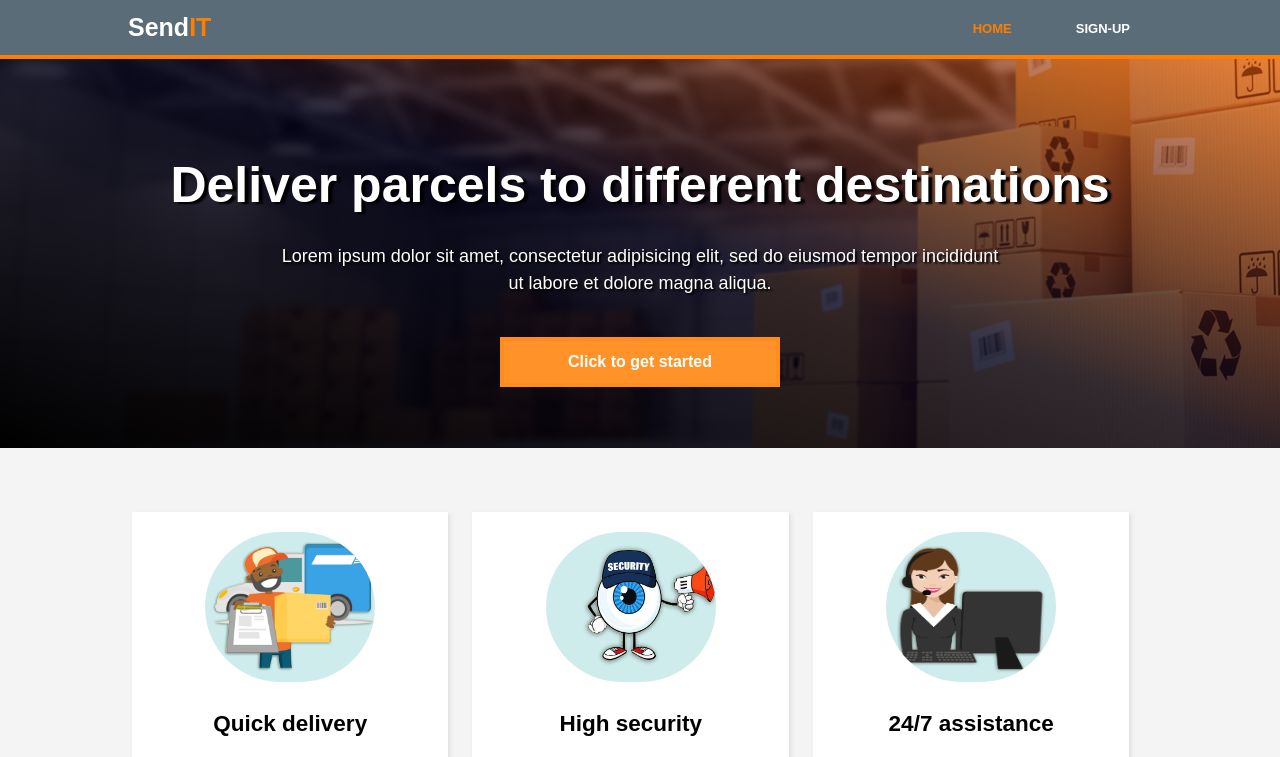
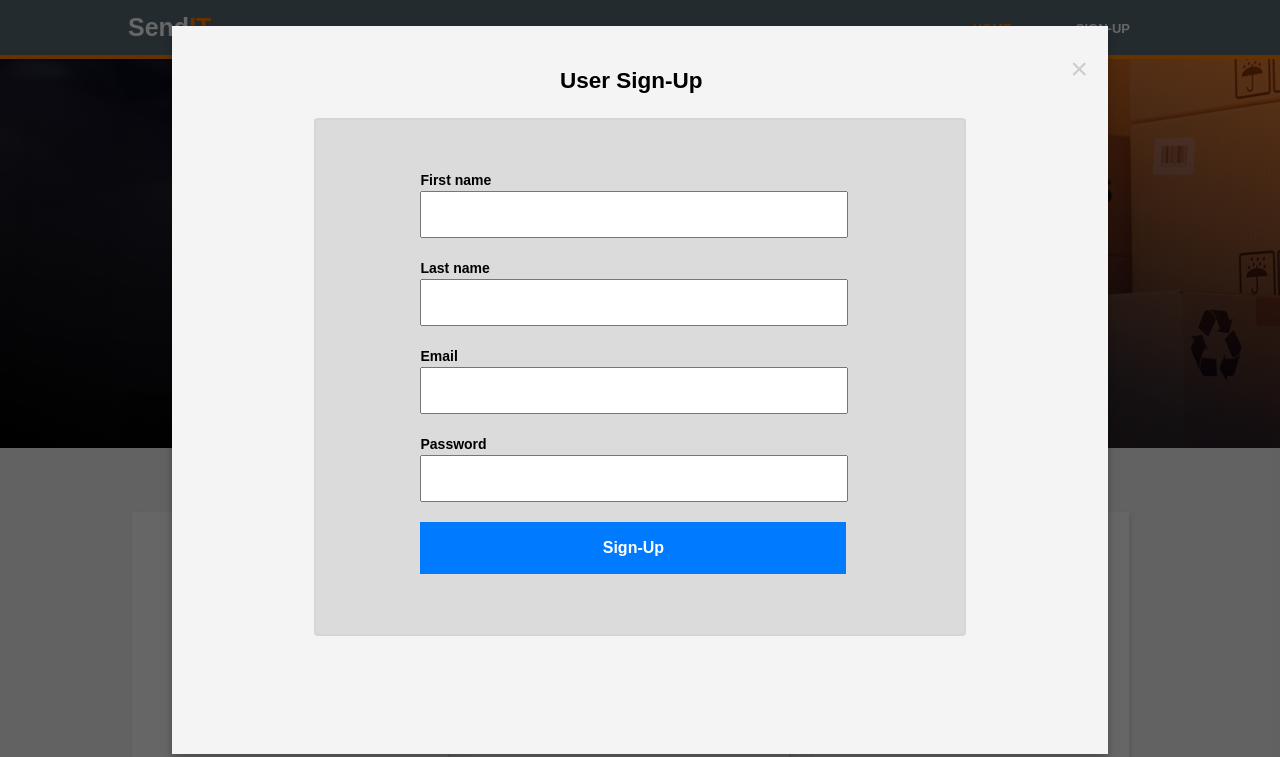
Before and after one commit to coolbeatz71/sendIT, a plain HTML site: page ui-pages/index.html in a window 1280 px wide. Shown: the top 757 px of the page. Drawn offline with Linux system fonts and the light colour scheme.

Commit message:
creating the sign-up section in the modal
adding style to modal component

    - class: form-container
    - id: sign-up-form
[finishes #161667153]

```diff
--- a/ui-pages/css/style.css
+++ b/ui-pages/css/style.css
@@ -1,6 +1,6 @@
-/******************************************************************************
+/************************************************************************************************
     * global styles for all the pages
- ******************************************************************************/
+ ***********************************************************************************************/
 body{
     font-family: Arial, Helvetica, sans-serif;
     font-size: 15px;
@@ -10,20 +10,106 @@ body{
     background: rgba(244, 244, 244, 1);
 }
 
+ul{
+    margin: 0;
+    padding: 0;
+}
+
 .container{
     width: 80%;
     margin: auto;
 }
-
+/***************************************************************************************/
 /*modal for the signUp and signIn pages*/
 .modal{
-    display: none;
+    display: block;
+    position: fixed;
+    z-index: 3;
+    left: 0;
+    top: 0;
+    height: 100%;
+    width: 100%;
+    overflow: auto;
+    background: rgba(0, 0, 0, .6);
 }
 
-ul{
-    margin: 0;
-    padding: 0;
+.modal-content{
+    background: #f4f4f4;
+    margin: 2% auto;
+    padding: 20px;
+    width: 70%;
+    height: 86%;
+    box-shadow: 0 5px 8px 0 rgba(0, 0, 0, .2), 0 7px 20px rgba(0, 0, 0, .1);
 }
+
+.modal-content h2{
+    text-align: center;
+}
+
+.btn-close-modal{
+    color: #ccc;
+    float: right;
+    font-size: 30px;
+}
+
+.btn-close-modal:hover, .btn-close-modal:focus{
+    color: rgba(0, 0, 0, .7);
+    text-decoration: none;
+    cursor: pointer;
+    font-weight: bold;
+}
+
+/***************************************************************************************/
+/*sign-up form*/
+.form-container {
+    background: #dcdbdb;
+    display: block;
+    margin: auto;
+    margin-top: 20px;
+    width: 70%;
+    border: 2px solid #d5d5d5;
+    border-radius: 4px;
+    padding: 10px;
+}
+
+#sign-up-form{
+    display: block;
+    margin: auto;
+    padding: 40px;
+    width: 70%;
+}
+
+#sign-up-form label{
+    display: block;
+    font-weight: bold;
+    font-size: 14px;
+}
+
+#sign-up-form input{
+    display: block;
+    padding: 14px;
+    width: 90%;
+    margin-bottom: 20px;
+}
+
+#sign-up-form .btn-submit{
+    display: block;
+    padding: 14px;
+    margin-bottom: 10px;
+    width: 97%;
+    background: #007bff !important;
+    border: 3px solid #007bff !important;
+    font-size: 16px;
+    color: white;
+    font-weight: bold;
+}
+
+#sign-up-form .btn-submit:hover{
+    background: #0069d9 !important;
+    border: 3px solid rgba(0, 98, 204, .4) !important;
+}
+
+
 /***************************************************************************************/
 /*header*/
 header{
--- a/ui-pages/index.html
+++ b/ui-pages/index.html
@@ -55,11 +55,29 @@
             </div>
         </div>
     </section>
-    <!-- modal page containing the sign-up forms -->
-    <div id="modalSignUp" class="modal">
-        <div class="modalContent">
-            <span class="modalCloseBtn">&times;</span>
-            <p>hello from the modal</p>
+    <!-- modal page containing the sign-up forms (registration) -->
+    <div id="modal-sign-up" class="modal">
+        <div class="modal-content">
+            <span class="btn-close-modal">&times;</span>
+            <h2>User Sign-Up</h2>
+            <div class="form-container">
+                <form id="sign-up-form">
+                    <!-- firstName input -->
+                    <label>First name</label>
+                    <input type="text" id="firstName" name="firstName">
+                    <!-- lastName input  -->
+                    <label>Last name</label>
+                    <input type="text" id="lastName" name="lastName">
+                    <!-- email input -->
+                    <label>Email</label>
+                    <input type="email" id="email" name="email">
+                    <!-- password input -->
+                    <label>Password</label>
+                    <input type="password" id="password" name="password">
+                    <!-- button submit  -->
+                    <button class="btn-submit" name="submit">Sign-Up</button>
+                </form>
+            </div>
         </div>
     </div>
     <footer>
```
